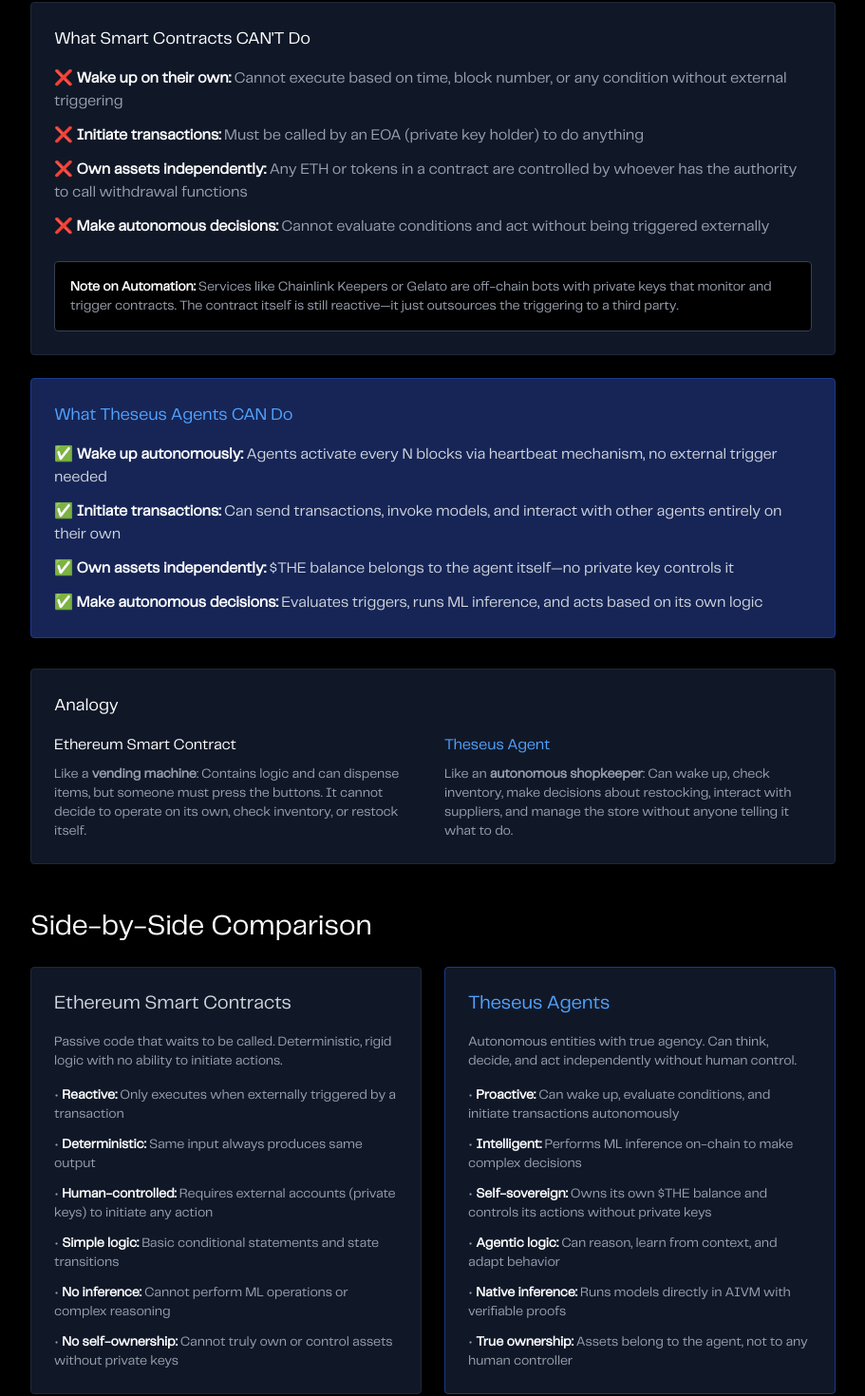
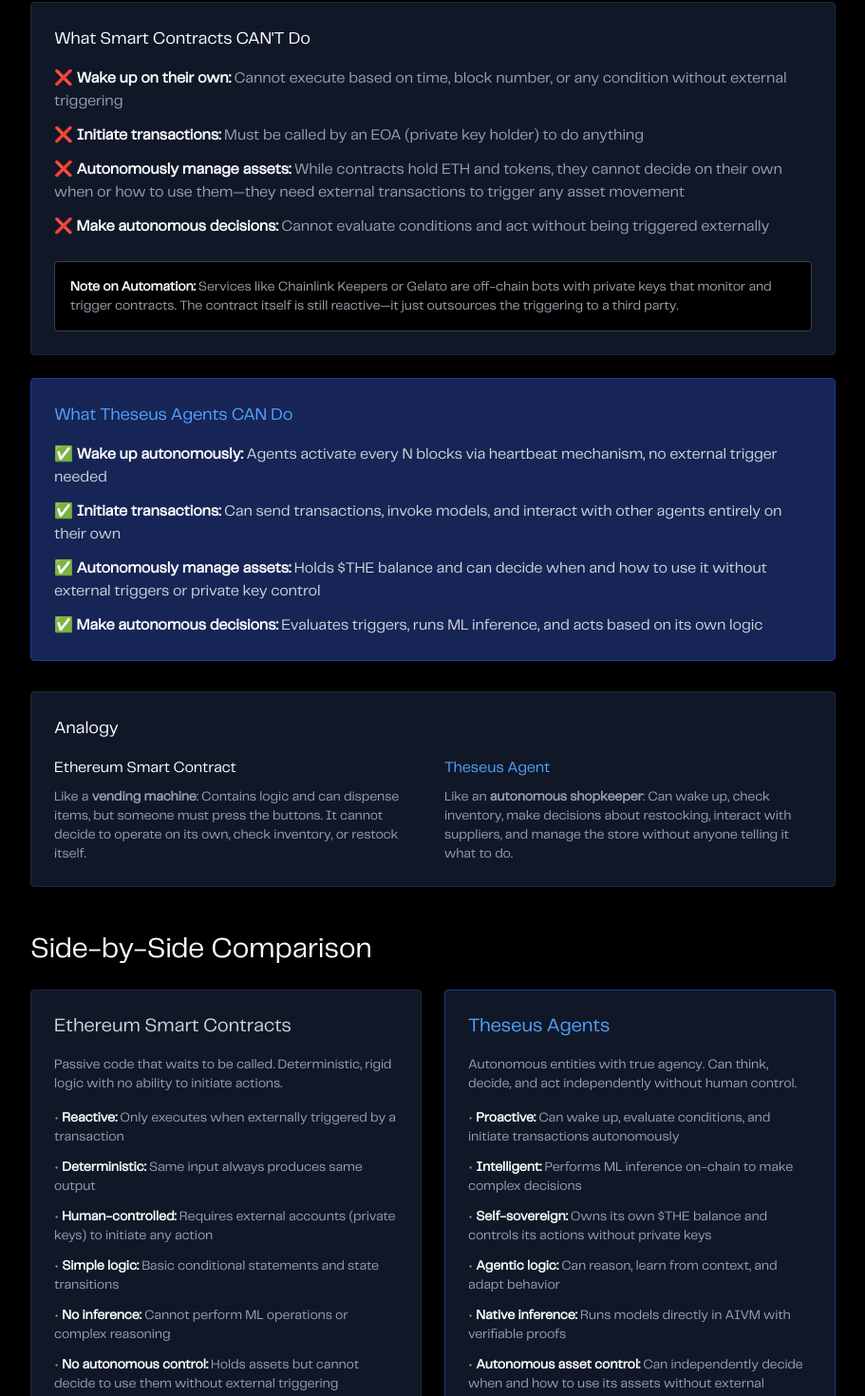
Before and after one commit to erickkwangg/Theseus-website, a Next.js app: page /docs/comparison in a window 1280 px wide. Shown: the part 557-2027 px from the top of the page at 95% size, without its empty margins (184-1095 px from the left). Built offline with nearby package versions, Linux system fonts and the light colour scheme.

Commit message:
Fix ownership vs autonomy language and remove hyperbole in comparison docs

```diff
--- a/src/app/docs/comparison/page.tsx
+++ b/src/app/docs/comparison/page.tsx
@@ -40,7 +40,7 @@
               <ul className="space-y-3 text-gray-400">
                 <li>❌ <strong className="text-white">Wake up on their own:</strong> Cannot execute based on time, block number, or any condition without external triggering</li>
                 <li>❌ <strong className="text-white">Initiate transactions:</strong> Must be called by an EOA (private key holder) to do anything</li>
-                <li>❌ <strong className="text-white">Own assets independently:</strong> Any ETH or tokens in a contract are controlled by whoever has the authority to call withdrawal functions</li>
+                <li>❌ <strong className="text-white">Autonomously manage assets:</strong> While contracts hold ETH and tokens, they cannot decide on their own when or how to use them—they need external transactions to trigger any asset movement</li>
                 <li>❌ <strong className="text-white">Make autonomous decisions:</strong> Cannot evaluate conditions and act without being triggered externally</li>
               </ul>
 
@@ -58,7 +58,7 @@
               <ul className="space-y-3 text-gray-300">
                 <li>✅ <strong className="text-white">Wake up autonomously:</strong> Agents activate every N blocks via heartbeat mechanism, no external trigger needed</li>
                 <li>✅ <strong className="text-white">Initiate transactions:</strong> Can send transactions, invoke models, and interact with other agents entirely on their own</li>
-                <li>✅ <strong className="text-white">Own assets independently:</strong> $THE balance belongs to the agent itself—no private key controls it</li>
+                <li>✅ <strong className="text-white">Autonomously manage assets:</strong> Holds $THE balance and can decide when and how to use it without external triggers or private key control</li>
                 <li>✅ <strong className="text-white">Make autonomous decisions:</strong> Evaluates triggers, runs ML inference, and acts based on its own logic</li>
               </ul>
             </div>
@@ -99,7 +99,7 @@
                   <li>• <strong className="text-white">Human-controlled:</strong> Requires external accounts (private keys) to initiate any action</li>
                   <li>• <strong className="text-white">Simple logic:</strong> Basic conditional statements and state transitions</li>
                   <li>• <strong className="text-white">No inference:</strong> Cannot perform ML operations or complex reasoning</li>
-                  <li>• <strong className="text-white">No self-ownership:</strong> Cannot truly own or control assets without private keys</li>
+                  <li>• <strong className="text-white">No autonomous control:</strong> Holds assets but cannot decide to use them without external triggering</li>
                 </ul>
               </div>
 
@@ -114,7 +114,7 @@
                   <li>• <strong className="text-white">Self-sovereign:</strong> Owns its own $THE balance and controls its actions without private keys</li>
                   <li>• <strong className="text-white">Agentic logic:</strong> Can reason, learn from context, and adapt behavior</li>
                   <li>• <strong className="text-white">Native inference:</strong> Runs models directly in AIVM with verifiable proofs</li>
-                  <li>• <strong className="text-white">True ownership:</strong> Assets belong to the agent, not to any human controller</li>
+                  <li>• <strong className="text-white">Autonomous asset control:</strong> Can independently decide when and how to use its assets without external triggers</li>
                 </ul>
               </div>
             </div>
@@ -176,11 +176,10 @@
             <div className="bg-blue-950 border border-blue-900 rounded p-6">
               <h3 className="text-lg font-medium mb-3 text-blue-400">Key Insight</h3>
               <p className="text-gray-300">
-                Ethereum smart contracts are <strong>glorified databases with conditional logic</strong> that must be
+                Ethereum smart contracts are <strong>reactive programs with conditional logic</strong> that must be
                 externally triggered. Theseus agents are <strong>autonomous digital entities</strong> that can think,
                 plan, and act without human intervention. The deployment process may look similar, but what you get is
-                fundamentally different: not a passive contract, but an active, intelligent agent with real agency and
-                true self-ownership.
+                fundamentally different: not a passive contract, but an active, intelligent agent with real autonomy.
               </p>
             </div>
           </section>
```
